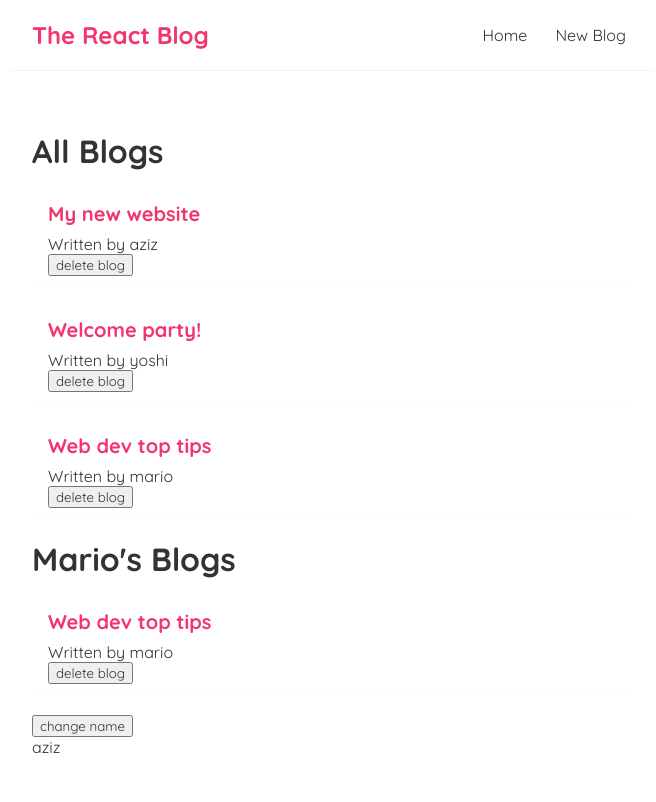
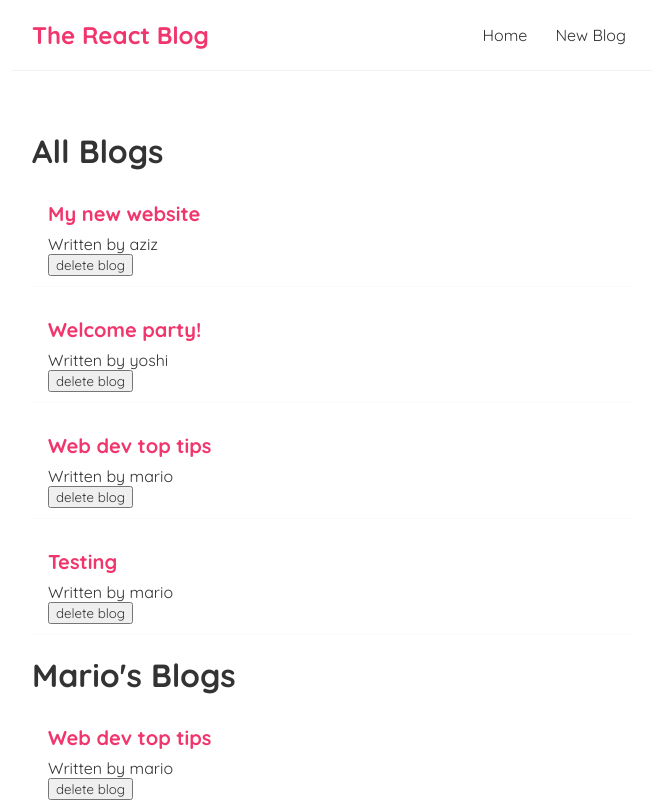
Before and after one commit to arfaoui-aziz/React-Todo, a React (Create React App) app: page / in a window 1280 px wide. Shown: the top 802 px of the page, without its empty margins (308-964 px from the left). Built offline with nearby package versions, Linux system fonts and the light colour scheme; data requests are answered from the project's data file.

Commit message:
feat: adding json-server & fetching blogs data

```diff
--- /dev/null
+++ b/data/db.json
@@ -0,0 +1,28 @@
+{
+  "blogs": [
+    {
+      "title": "My new website",
+      "body": "lorem ipsum...",
+      "author": "aziz",
+      "id": 1
+    },
+    {
+      "title": "Welcome party!",
+      "body": "lorem ipsum...",
+      "author": "yoshi",
+      "id": 2
+    },
+    {
+      "title": "Web dev top tips",
+      "body": "lorem ipsum...",
+      "author": "mario",
+      "id": 3
+    },
+    {
+      "title": "Testing ",
+      "body": "lorem ipsum...",
+      "author": "mario",
+      "id": 3
+    }
+  ]
+}
--- a/src/Home.js
+++ b/src/Home.js
@@ -3,16 +3,7 @@ import { useState, useEffect } from "react";
 
 //******** Home Component */
 const Home = () => {
-  const [blogs, setBlogs] = useState([
-    { title: "My new website", body: "lorem ipsum...", author: "aziz", id: 1 },
-    { title: "Welcome party!", body: "lorem ipsum...", author: "yoshi", id: 2 },
-    {
-      title: "Web dev top tips",
-      body: "lorem ipsum...",
-      author: "mario",
-      id: 3,
-    },
-  ]);
+  const [blogs, setBlogs] = useState(null);
 
   const [name, setName] = useState("aziz");
 
@@ -23,17 +14,24 @@ const Home = () => {
 
   useEffect(() => {
     console.log("use Effect running");
-  }, [name]);
+    fetch("http://localhost:5000/blogs")
+      .then((response) => response.json())
+      .then((data) => setBlogs(data));
+  }, []);
 
   //***** Return*/
   return (
     <div className="home">
+      {blogs && (
         <BlogList blogs={blogs} title="All Blogs" handleDelete={handleDelete} />
+      )}
+      {blogs && (
         <BlogList
           blogs={blogs.filter((blog) => blog.author === "mario")}
           title="Mario's Blogs"
           handleDelete={handleDelete}
         />
+      )}
       <button onClick={() => setName("luigi")}>change name</button>
       <p>{name}</p>
     </div>
```
Lines whose indentation alone changed are shown as unchanged.
